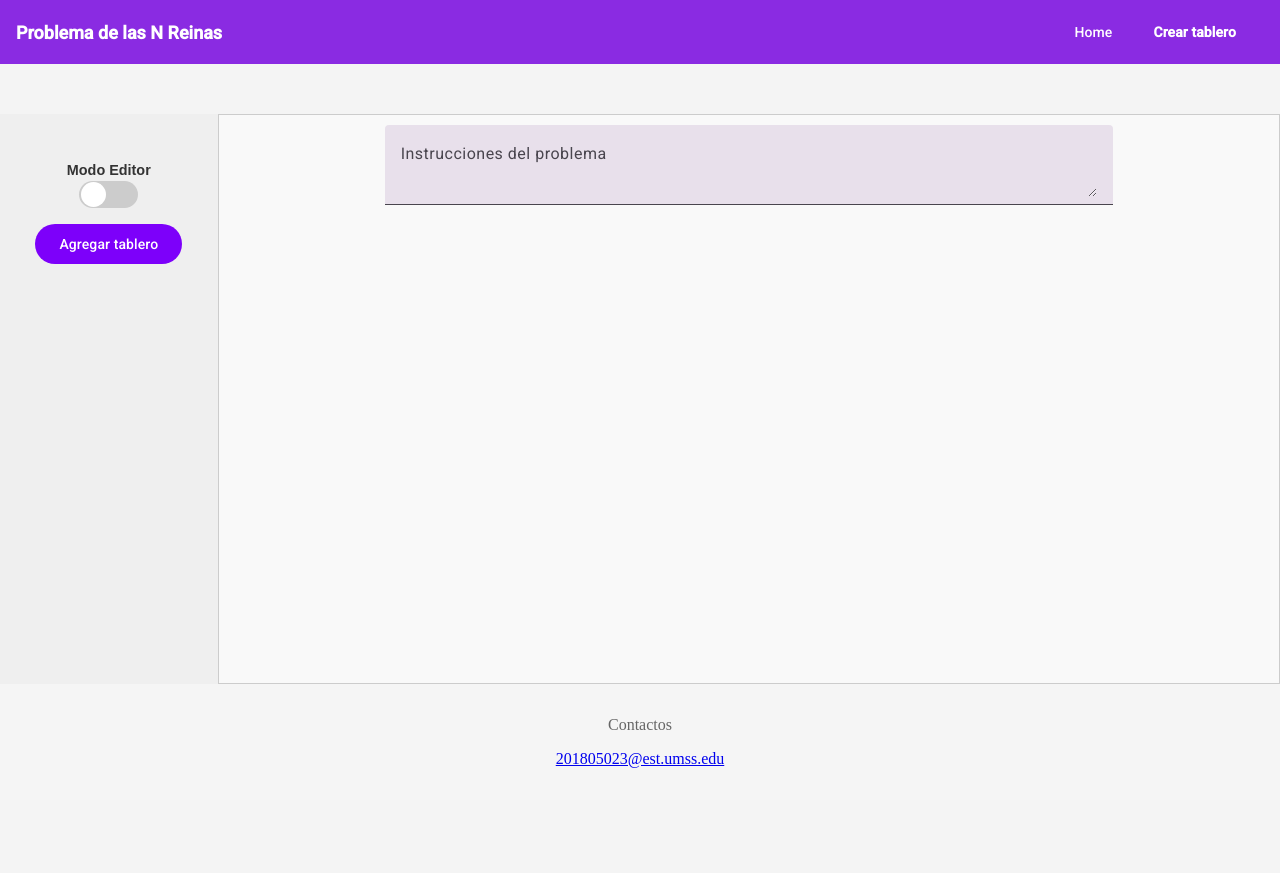
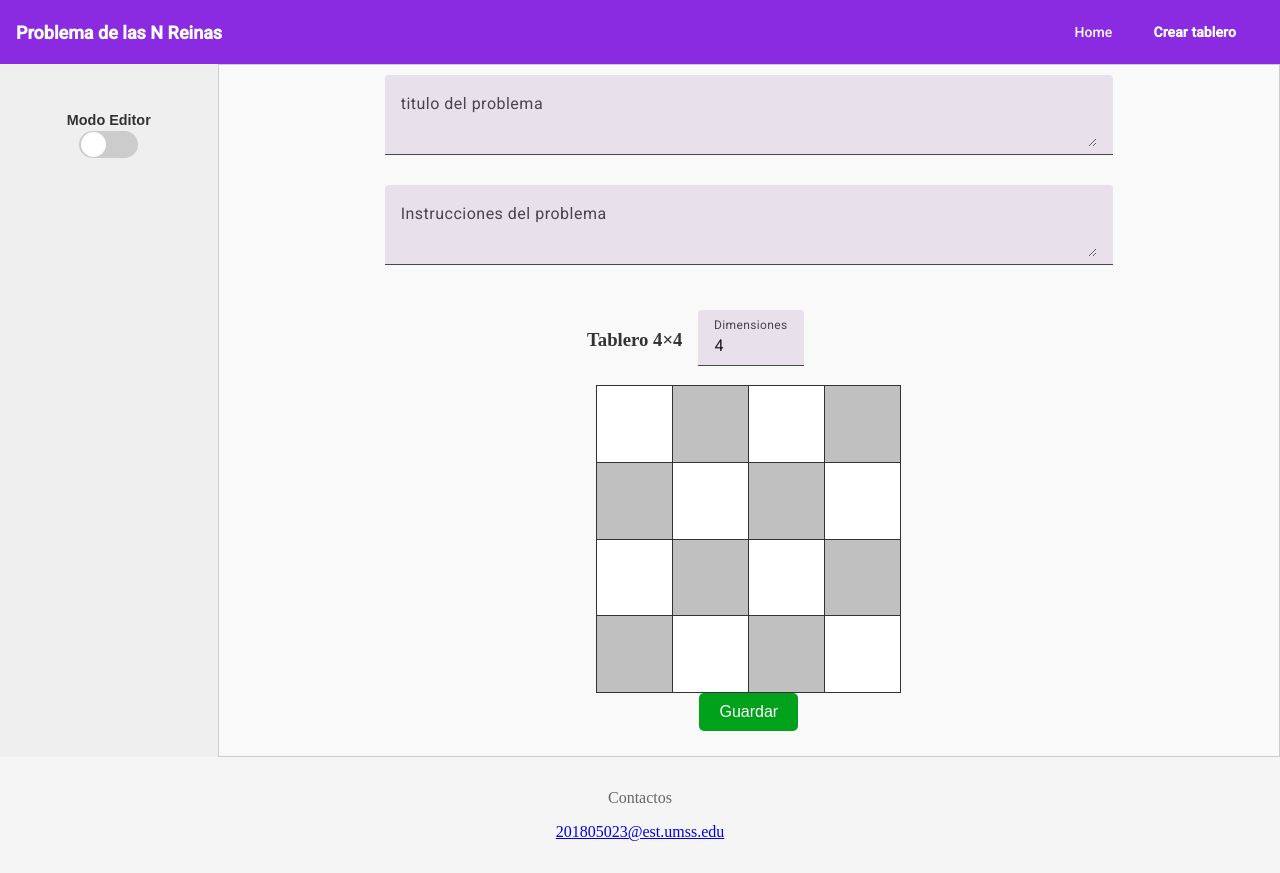
Before and after one commit to Frosmin/Proyecto_progra_web, an Angular app in the folder frontend/angular/: page /crear in a window 1280 px wide. Before the commit the page ends 800 px from the top, so only its background shows below. Built offline with nearby package versions, Linux system fonts and the light colour scheme.

Commit message:
feat: agregar campos de título y tamaño al modelo Tablero, implementar servicio para formularios y agregar botón de guardar en el componente de tablero

```diff
--- a/frontend/angular/src/app/Components/component.template_editor.ts
+++ b/frontend/angular/src/app/Components/component.template_editor.ts
@@ -13,6 +13,7 @@ import {
 } from '../utils/BoxTypes';
 import { ChangeDetectorRef } from '@angular/core';
 import { BoardService } from '../board/board.service';
+
 
 @Component({
   selector: 'app-template-editor',
--- a/frontend/angular/src/app/board/board.component.html
+++ b/frontend/angular/src/app/board/board.component.html
@@ -48,6 +48,9 @@
       </button>
     </div>
     }
+          <button class="creational-btn" (click)="handleValidateBoard()">
+        Guardar
+      </button>
   </div>
   }
 </div>
--- a/frontend/angular/src/app/form/form.component.css
+++ /dev/null
@@ -1,39 +0,0 @@
-.form-container {
-    /* position: relative; */
-    display: flex;
-    height: 100%;
-    justify-content: center;
-    align-items: center;
-}
-
-.btn-xd{
-    display: flex;
-    justify-content: center;
-    align-items: center;
-    flex-direction: column;
-}
-
-.template-editor {
-    height: 100%;
-    flex: 3; /* Take up more space */
-    border: 1px solid #ccc; /* Add a border for visual separation */
-    padding: 10px;
-    /* overflow-y: auto; Allow scrolling if content overflows */
-    background-color: #f9f9f9; /* Light background for better contrast */
-}
-.area{
-    width: 100%;
-    display: flex;
-    justify-content: center;
-    align-items: center;
-    /* background-color: red; */
-}
-.description{
-    width: 70%;
-}
-
-@media (max-width: 900px){
-    .form-container{
-        flex-direction: column;
-    }
-}
--- a/frontend/angular/src/app/form/form.component.html
+++ b/frontend/angular/src/app/form/form.component.html
@@ -8,21 +8,28 @@
                 <div class="circle"></div>
             </div>
         </div>
-        <div class="btn-xd">
+        <!-- <div class="btn-xd">
             <button mat-flat-button (click)="agregarTablero()">Agregar tablero</button>
-        </div>
+        </div> -->
     </div>
 
 
   <div class="template-editor">
     <div class="area">
         <mat-form-field class="description">
+          <mat-label>titulo del problema</mat-label>
+          <textarea matInput value="" rows="2" ></textarea>
+        </mat-form-field>
+
+        <mat-form-field class="description">
           <mat-label>Instrucciones del problema</mat-label>
           <textarea matInput value="" rows="2" ></textarea>
         </mat-form-field>
     </div>
-    @for (board of boards; track $index) {
+    <!-- @for (board of boards; track $index) {
     <app-board-component [tableroSize]="board.size" [editor]="editor"></app-board-component>
-    }
+    } -->
+
+    <app-board-component [tableroSize]="board.size" [editor]="editor"></app-board-component>
   </div>
 </section>
--- a/frontend/angular/src/app/form/form.component.scss
+++ b/frontend/angular/src/app/form/form.component.scss
@@ -70,6 +70,7 @@
 .area{
     width: 100%;
     display: flex;
+    flex-direction: column  ;
     justify-content: center;
     align-items: center;
 
@@ -81,6 +82,7 @@
 }
 .description{
     width: 70%;
+    margin-bottom: 10px;
 }
 
 
--- a/frontend/angular/src/app/form/form.component.ts
+++ b/frontend/angular/src/app/form/form.component.ts
@@ -27,6 +27,12 @@ import { FormsModule } from '@angular/forms';
 })
 export class FormComponent {
   boards: boardType[] = [];
+  board: boardType = {
+    id: "1",
+    size: 4,
+    pieces: [],
+  };
+
   cnt: number = 1;
   editor: boolean = true; // Para determinar si se está en modo edición o no
 
```
Also changed, not shown: frontend/angular/src/app/services/form.service.ts (added, +24 -0 lines), 2 other files (tests, documents, lock files or other folders).
